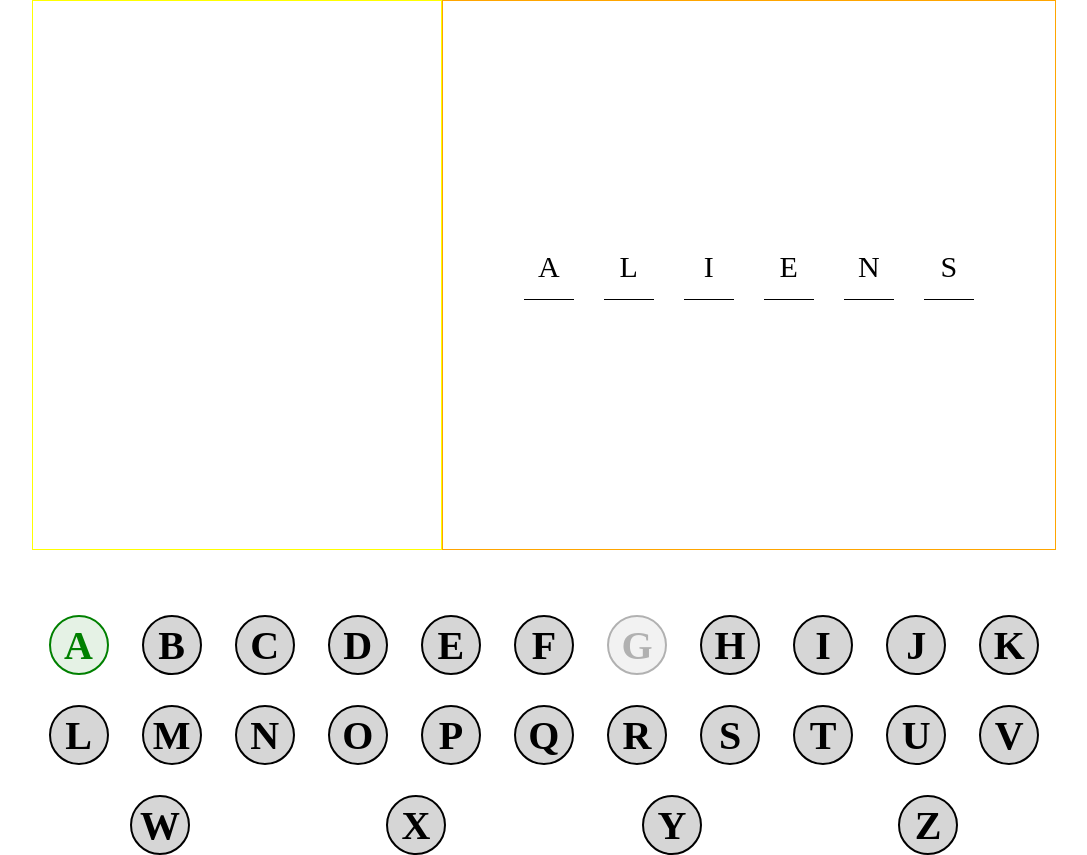
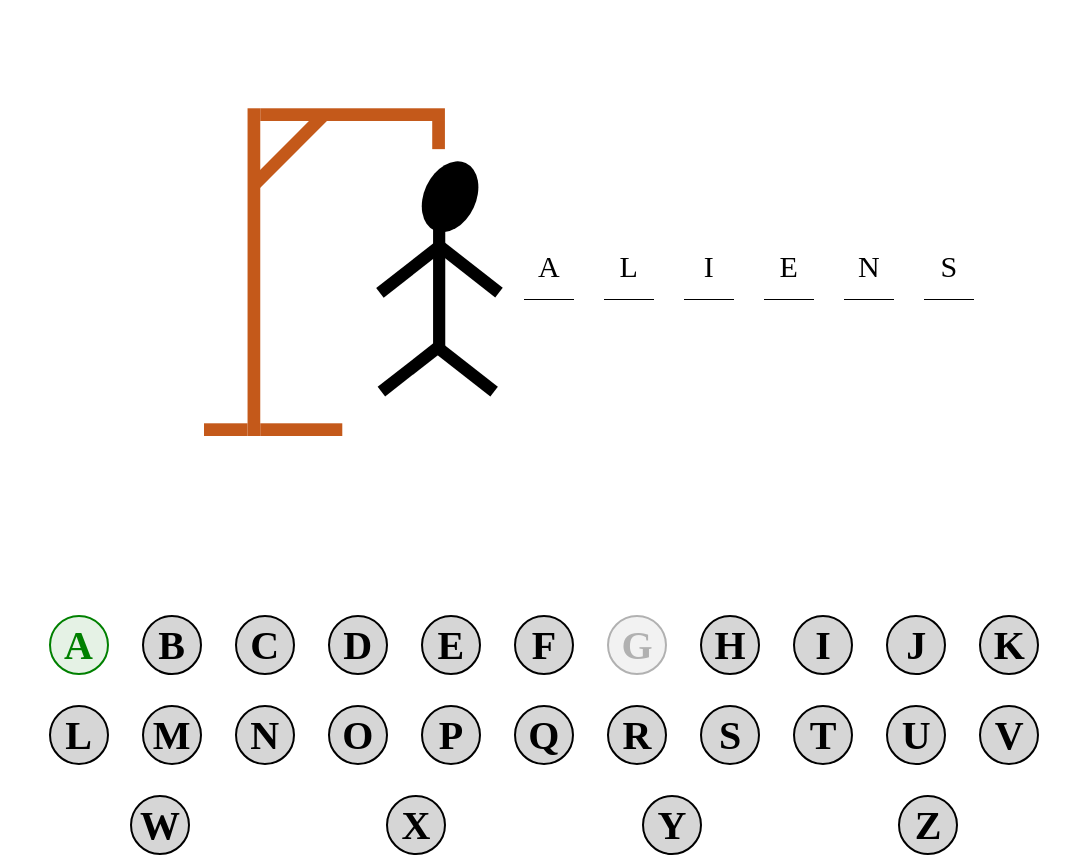
Before and after one commit to j-pard/jeu-du-pendu, a plain HTML site: page index.html in a window 1280 px wide. Shown: the whole page, without its empty margins (96-1183 px from the left). Drawn offline with Linux system fonts and the light colour scheme; no server answers.

Commit message:
SVG du pendu et implémentation dans le HTML

```diff
--- a/assets/scss/style.scss
+++ b/assets/scss/style.scss
@@ -23,13 +23,20 @@ body {
                   width: 40%;
                   min-height: $minHeight;
                   height: 100%;
-                  border: 1px solid yellow;
+
+                  img {
+                        width: 300px;
+                        height: auto;
+
+                        position: absolute;
+                        top: 100px;
+                        left: 300px;
+                  }
             }
             article#word {
                   width: 60%;
                   min-height: $minHeight;
                   height: 100%;
-                  border: 1px solid orange;
 
                   display: flex;
                   flex-direction: row;
--- a/index.html
+++ b/index.html
@@ -20,7 +20,13 @@
       <main>
             <section class="playing-section">
                   <article id="draw">
-
+                        <img src="./assets/img/mat.svg" alt="">
+                        <img src="./assets/img/head.svg" alt="">
+                        <img src="./assets/img/body.svg" alt="">
+                        <img src="./assets/img/left-arm.svg" alt="">
+                        <img src="./assets/img/right-arm.svg" alt="">
+                        <img src="./assets/img/left-leg.svg" alt="">
+                        <img src="./assets/img/right-leg.svg" alt="">
                   </article>
 
                   <article id="word">
```
Also changed, not shown: assets/css/style.css, assets/img/body.svg (added), assets/img/head.svg (added), assets/img/left-arm.svg (added), assets/img/left-leg.svg (added), assets/img/mat.svg (added), assets/img/pendu.svg (added), assets/img/right-arm.svg (added), assets/img/right-leg.svg (added), 1 other file.
